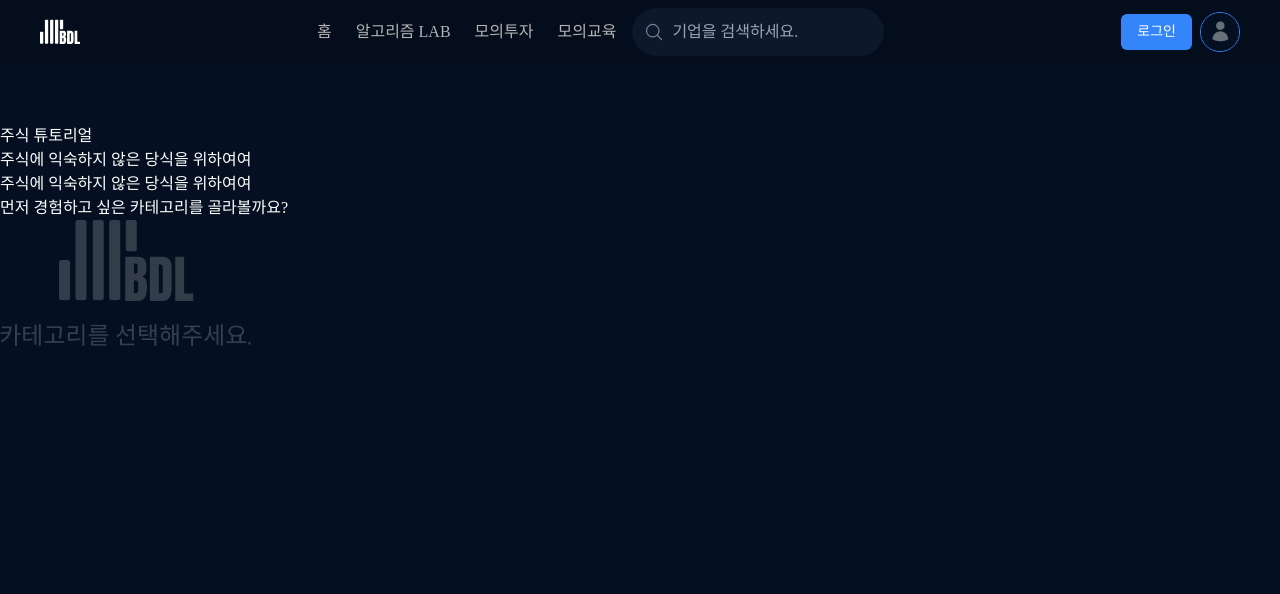
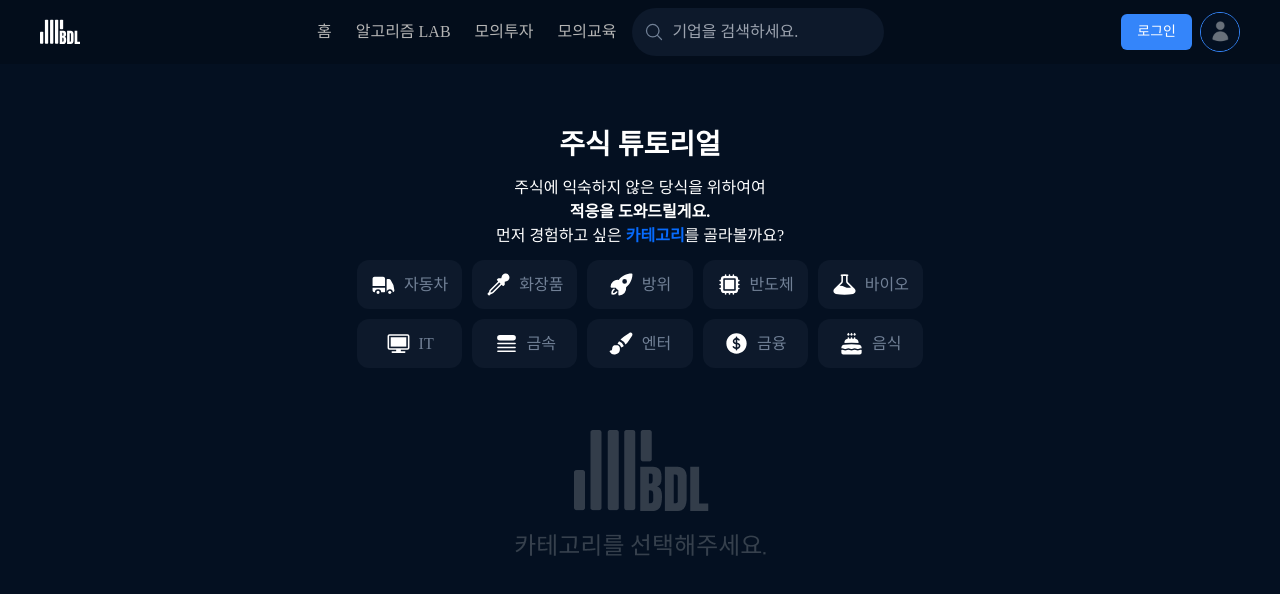
Before and after one commit to dnwnsrb11/BDL-frontend, a React (Vite) app: page /stock-tutorial-selection in a window 1280 px wide. Shown: the top 594 px of the page. Built offline with nearby package versions, Linux system fonts and the light colour scheme; a web font is replaced by a local one.

Commit message:
design:기본 스타일링

```diff
--- a/src/routes/pages/StockTutorialSelection.tsx
+++ b/src/routes/pages/StockTutorialSelection.tsx
@@ -1,21 +1,26 @@
 import NoneLogo from '/none-img/none-logo.png';
+import { CategoryList } from '@/components/common/category-list';
 
 export const StockTutorialSelection = () => {
   return (
-    <div>
-      <div>
-        <div>
-          <h1>주식 튜토리얼</h1>
-          <p>주식에 익숙하지 않은 당식을 위하여여</p>
-          <span>주식에 익숙하지 않은 당식을 위하여여</span>
-          <p>
-            먼저 경험하고 싶은 <span>카테고리</span>를 골라볼까요?
+    <div className="flex flex-col items-center justify-center gap-3">
+      <div className="flex flex-col items-center justify-center gap-3">
+        <div className="flex flex-col items-center justify-center">
+          <h1 className="mb-[10px] text-[28px] font-bold">주식 튜토리얼</h1>
+          <p className="text-[16px]">주식에 익숙하지 않은 당식을 위하여여</p>
+          <span className="text-[16px] font-bold">적응을 도와드릴게요.</span>
+          <p className="text-[16px]">
+            먼저 경험하고 싶은{' '}
+            <span className="text-[16px] font-bold text-btn-blue-color">카테고리</span>를
+            골라볼까요?
           </p>
         </div>
-        <div>{/* 카테고리 선택 */}</div>
+        <div>
+          <CategoryList />
+        </div>
       </div>
-      <div>
-        <img src={NoneLogo} alt="" />
+      <div className="mt-[50px]">
+        <img src={NoneLogo} alt="none-logo" />
       </div>
     </div>
   );
```
